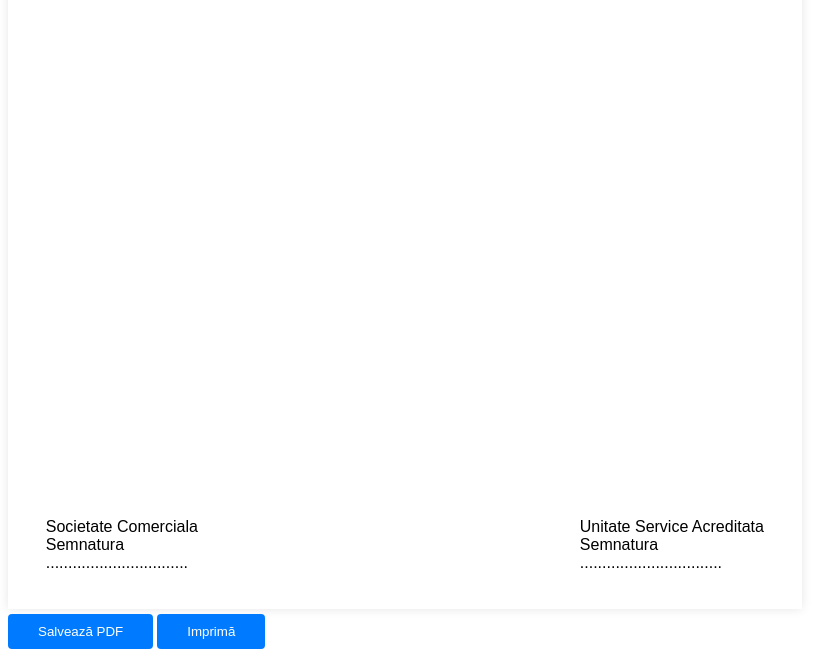
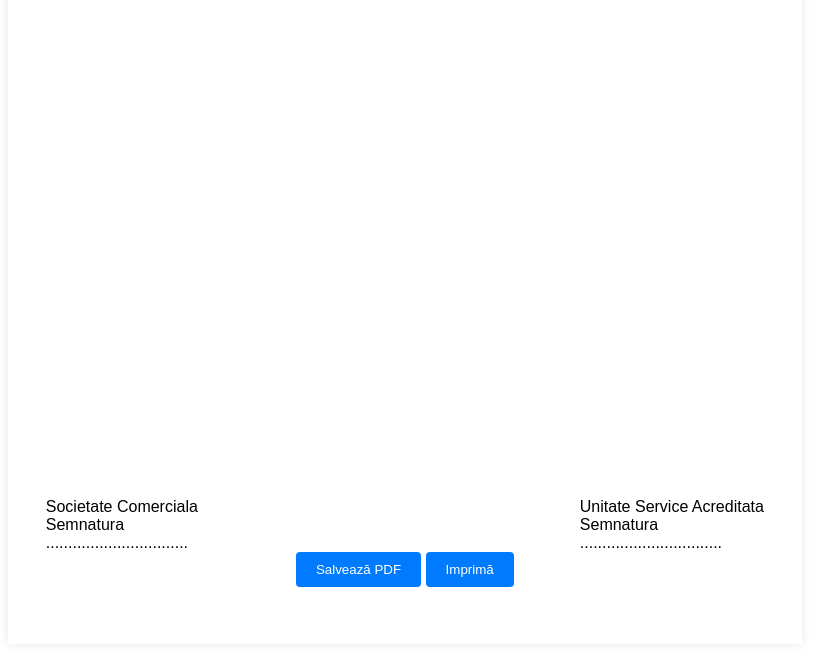
Before and after one commit to PopFlaviuCiprian/pv-defiscalizare, a Flask app: page / in a window 1280 px wide. Shown: the part 1473-2130 px from the top of the page, without its empty margins (0-819 px from the left). After the commit the page ends 2060 px from the top, so only its background shows below. Run offline with Flask 3, Linux system fonts and the light colour scheme; some libraries are stand-ins or nearby versions.

Commit message:
Pv defiscalizare RBC final testat ok

```diff
--- a/static/pv_defiscalizare.css
+++ b/static/pv_defiscalizare.css
@@ -99,7 +99,7 @@
 .semnaturi_pag1 {
     display: flex;
     justify-content: space-between;
-    margin-bottom: 60px;*/
+    margin-bottom: 40px;*/
 }
 
 .semnatura_beneficiar, .semnatura_service {
@@ -141,16 +141,25 @@
     text-align: left;
 }
 
+.container_butoane {
+    align-items: center;      /* Centrează butoanele pe verticală */
+    margin: 0;
+    margin-bottom: 20px;
+
+}
+
 /* Stiluri pentru butoane */
 button {
-    padding: 10px 30px;
+    padding: 10px 20px;
     background-color: #007BFF;
     color: white;
     border: none;
     border-radius: 4px;
     cursor: pointer;
-    margin-top: 5px; */
+    /*margin-top: 5px;*/
+    text-align: left;
 }
+
 
 button:hover {
     background-color: #0056b3;
--- a/templates/pv_defiscalizare.html
+++ b/templates/pv_defiscalizare.html
@@ -165,7 +165,7 @@
                     </table>
                 </div>
 
-            <div class="semnaturi_pag2" style="">
+            <div class="semnaturi_pag2">
                 <div class="semnatura_beneficiar2"><br>
                     Societate Comerciala<br>
                     Semnatura<br>................................
@@ -175,10 +175,12 @@
                     Semnatura<br>................................
                 </div>
             </div>
+            <div class="container_butoane">
+                <button type="button" id="salveaza_pdf">Salvează PDF</button>
+                <button type="button" id="imprima">Imprimă</button>
+            </div>
         </div>
     </div>
-                <button type="button" id="salveaza_pdf">Salvează PDF</button>
-                <button type="button" id="imprima">Imprimă</button>
 
     <script>
             document.addEventListener("DOMContentLoaded", function () {
```
